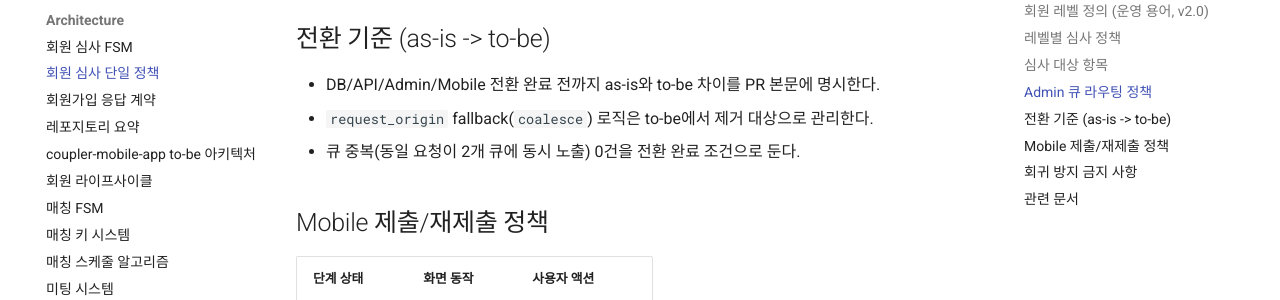
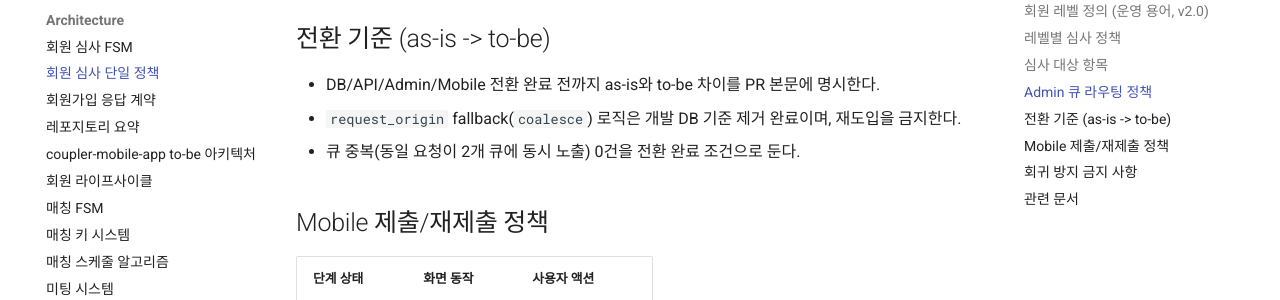
Before and after one commit to coupler-developer/docs, an MkDocs documentation site: the page built from content/architecture/member-review-policy.md, in a window 1280 px wide and 900 px high, scrolled down 2544 px. Shown: the part 151-451 px from the top of the window. Built offline with MkDocs 1.6.1 and Material for MkDocs 9.7.7, drawn with Linux system fonts in a browser that asks for light colours; comment, search, counter and statistics services are not loaded.

Commit message:
docs(policy): mark request_origin coalesce fallback removed

```diff
--- a/content/architecture/member-review-policy.md
+++ b/content/architecture/member-review-policy.md
@@ -77,7 +77,7 @@
 ## 전환 기준 (as-is -> to-be)
 
 - DB/API/Admin/Mobile 전환 완료 전까지 as-is와 to-be 차이를 PR 본문에 명시한다.
-- `request_origin` fallback(`coalesce`) 로직은 to-be에서 제거 대상으로 관리한다.
+- `request_origin` fallback(`coalesce`) 로직은 개발 DB 기준 제거 완료이며, 재도입을 금지한다.
 - 큐 중복(동일 요청이 2개 큐에 동시 노출) 0건을 전환 완료 조건으로 둔다.
 
 ## Mobile 제출/재제출 정책
```
